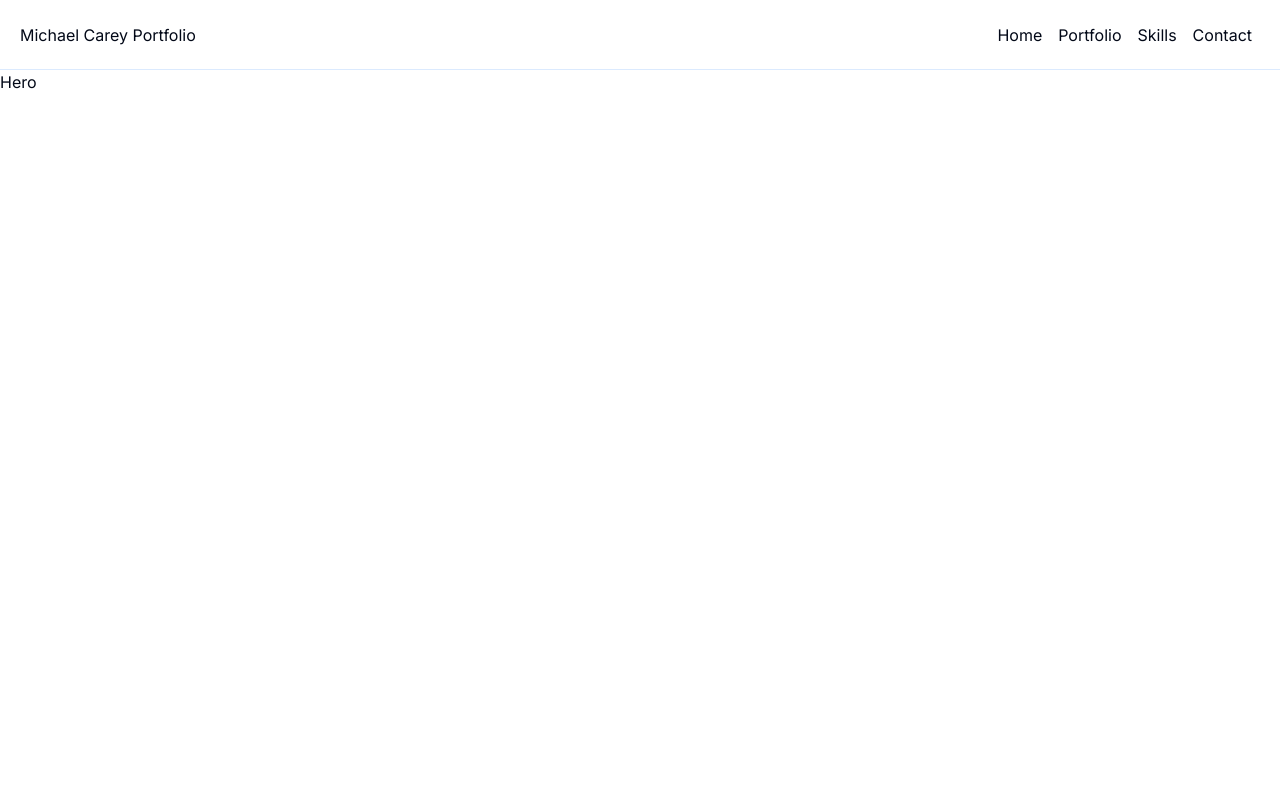
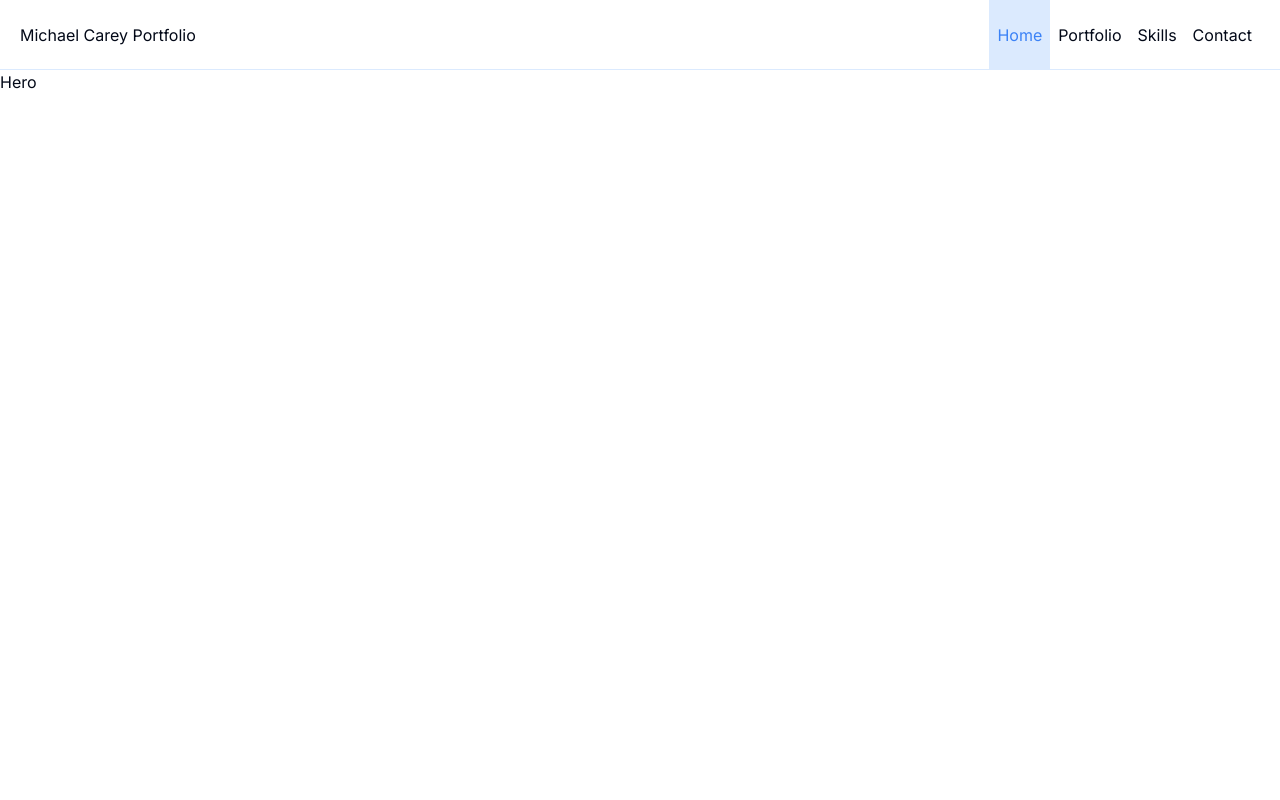
Before and after one commit to mickcarey/portfolio, a Next.js app: page / in a window 1280 px wide. Shown: the top 800 px of the page. Built offline with nearby package versions, Linux system fonts and the light colour scheme.

Commit message:
set anchors in correct position

```diff
--- a/app/layout.tsx
+++ b/app/layout.tsx
@@ -19,7 +19,9 @@ export default function RootLayout({
     <html lang="en">
       <body className={inter.className}>
         <Header />
-        {children}
+        <div className="pt-[70px]">
+          {children}
+        </div>
       </body>
     </html>
   );
--- a/app/page.tsx
+++ b/app/page.tsx
@@ -3,16 +3,20 @@ import Image from "next/image";
 export default function Home() {
   return (
     <>
-      <section id="home" className="min-h-screen">
+      <section className="min-h-screen relative">
+        <a id="home" className="absolute -top-[70px]"></a>
         Hero
       </section>
-      <section id="portfolio" className="min-h-screen">
+      <section className="min-h-screen relative">
+        <a id="portfolio" className="absolute -top-[70px]"></a>
         Portfolio
       </section>
-      <section id="skills" className="min-h-screen">
+      <section className="min-h-screen relative">
+        <a id="skills" className="absolute -top-[70px]"></a>
         Skills
       </section>
-      <section id="contact" className="min-h-screen">
+      <section className="min-h-screen relative">
+        <a id="contact" className="absolute -top-[70px]"></a>
         Contact
       </section>
     </>
--- a/components/Header.tsx
+++ b/components/Header.tsx
@@ -6,21 +6,24 @@ import { SyntheticEvent, useState } from "react";
 
 const Header = () => {
   const [isMenuOpen, setIsMenuOpen] = useState(false);
+  const [activeHash, setActiveHash] = useState('#home');
+
   const handleClick = (e: SyntheticEvent) => {
     e.preventDefault();
     const link = e.target as HTMLElement;
+
     const selector = link.getAttribute('href');
-
     if (!selector) return;
 
     const el = document.querySelector(selector);
     if (!el) return;
 
+    setActiveHash(selector);
     el.scrollIntoView({ behavior: 'smooth' });
   }
 
   return (
-    <header className="px-5 h-[70px] border-b border-blue-100 flex items-center">
+    <header className="fixed z-10 px-5 h-[70px] border-b border-blue-100 bg-white flex items-center w-full">
       <nav className="flex h-full w-full">
         <div className="flex items-center">
           Michael Carey Portfolio
@@ -33,15 +36,16 @@ const Header = () => {
             <svg xmlns="http://www.w3.org/2000/svg" fill="none" viewBox="0 0 24 24" strokeWidth="1.5" stroke="currentColor" className={`w-6 ${isMenuOpen ? 'inline' : 'hidden'}`}>
               <path strokeLinecap="round" strokeLinejoin="round" d="M6 18 18 6M6 6l12 12" />
             </svg>
-
           </div>
           <ul className={`z-10 absolute md:relative top-[70px] md:h-full md:top-0 left-0 w-full md:w-auto bg-white flex-col md:flex-row md:flex ${isMenuOpen ? 'flex' : 'hidden'}`}>
             {navLinks.map(({ label, anchor }) => {
+              const isLinkActive = activeHash === anchor;
+
               return (
                 <li key={label}>
                   <Link href={anchor}
                         onClick={handleClick}
-                        className="hover:text-blue-500 hover:bg-blue-200 h-full flex items-center justify-center px-2 py-4 md:py-0">
+                        className={`hover:text-blue-500 hover:bg-blue-200 h-full flex items-center justify-center px-2 py-4 md:py-0 ${isLinkActive ? 'bg-blue-100 text-blue-500' : ''}`}>
                           {label}
                   </Link>
                 </li>
```
